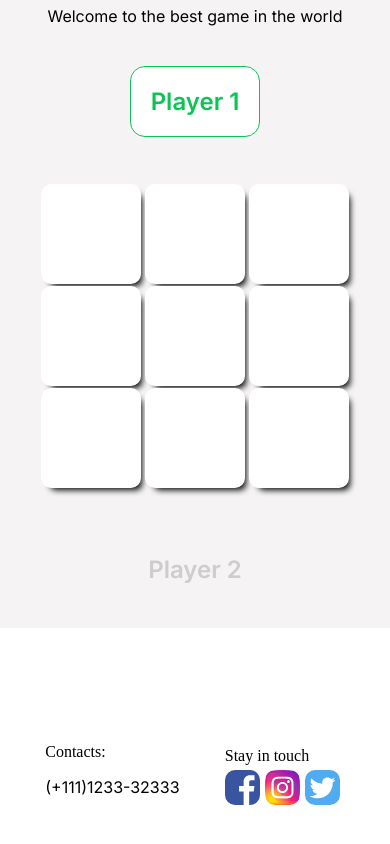
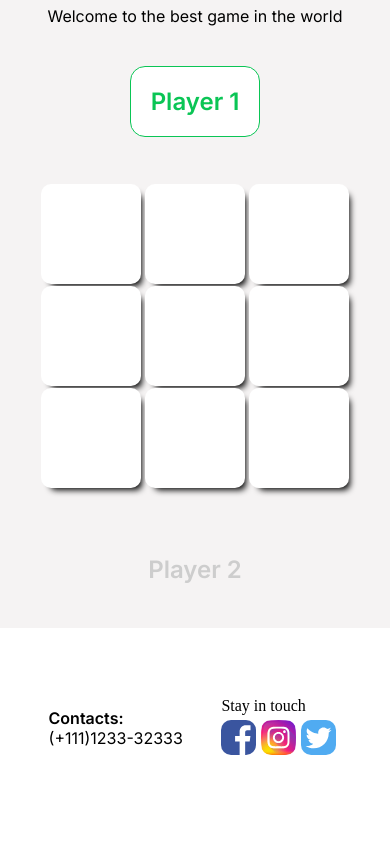
Before and after one commit to Felipaugsts/tic-toc-toe, a Vue app: page /#/ in a window 390 px wide. Shown: the part 625-1469 px from the top of the page. Built offline with nearby package versions, Linux system fonts and the light colour scheme.

Commit message:
fixing and commenting

```diff
--- a/src/assets/CSS/GlobalBreakPoints.css
+++ b/src/assets/CSS/GlobalBreakPoints.css
@@ -26,6 +26,11 @@
   .winner-container {
     left: 20% !important;
   }
+  .footer {
+    width: 100%;
+    padding-right: 10px;
+    padding-left: 10px;
+  }
 }
 
 @media only screen and (max-width: 650px) {
@@ -51,6 +56,9 @@
   .contact {
     display: none;
   }
+  .footer {
+    justify-content: space-evenly !important;
+  }
 }
 
 @media only screen and (max-width: 500px) {
--- a/src/components/Footer.vue
+++ b/src/components/Footer.vue
@@ -1,16 +1,17 @@
 <template>
   <div class="footer-container">
+    <div class="footer">
       <div class="font-medium contact">
-      <span>About page</span><br />
-      <p>Play Tic toc toe any time</p>
+        <span class="font-medium">About page</span><br />
+        <span class="font-medium">Play Tic toc toe any time</span>
         <br />
-      created by Felipe Augusto
+        <span class="bold">created by Felipe Augusto</span>
       </div>
       <div class="font-medium">
-      Contacts: <br />
-      <p>(+111)1233-32333</p>
+        <span class="bold">Contacts:</span> <br />
+        <span class="font-medium">(+111)1233-32333</span>
       </div>
-    <div>
+      <div class="font-medium">
         Stay in touch <br />
 
         <div>
@@ -20,14 +21,21 @@
         </div>
       </div>
     </div>
+  </div>
 </template>
 
 <style scoped>
 .footer-container {
   background: white;
-  height: 300px;
+  height: 200px;
   display: flex;
-  justify-content: space-evenly;
+  justify-content: center;
+  align-content: center;
+}
+.footer {
+  width: 800px;
+  display: flex;
+  justify-content: space-between;
   align-items: center;
 }
 .icon {
--- a/src/views/HomeView.vue
+++ b/src/views/HomeView.vue
@@ -57,19 +57,21 @@
         </p>
       </div>
     </div>
+    <!-- Modal Displayed when we have a winner -->
     <WinnerCardVue
       v-if="winnerStatus"
       @winnerDialog="winnerStatus = false"
       @resetGame="resetGame"
       :gameWinner="gameWinner"
     />
+
     <Footer />
   </div>
 </template>
 
 <script>
-import gameCard from "@/components/GameCard.vue";
-import WinnerCardVue from "@/components/WinnerCard.vue";
+import gameCard from "@/components/Cards/GameCard.vue";
+import WinnerCardVue from "@/components/Dialog/WinnerDialog.vue";
 import Footer from "@/components/Footer.vue";
 
 export default {
```
Also changed, not shown: src/components/Cards/GameCard.vue (renamed from src/components/GameCard.vue), src/components/Dialog/WinnerDialog.vue (renamed from src/components/WinnerCard.vue). Lines whose indentation alone changed are shown as unchanged.
